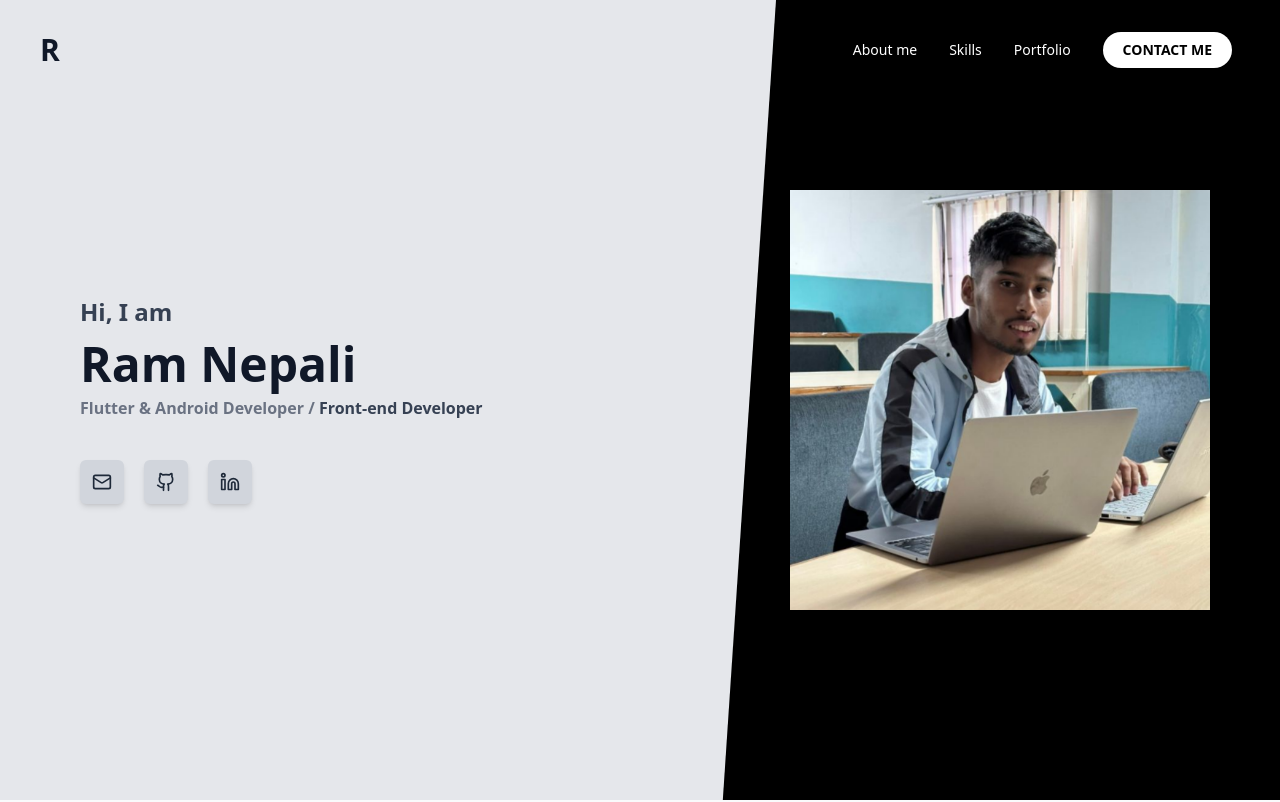
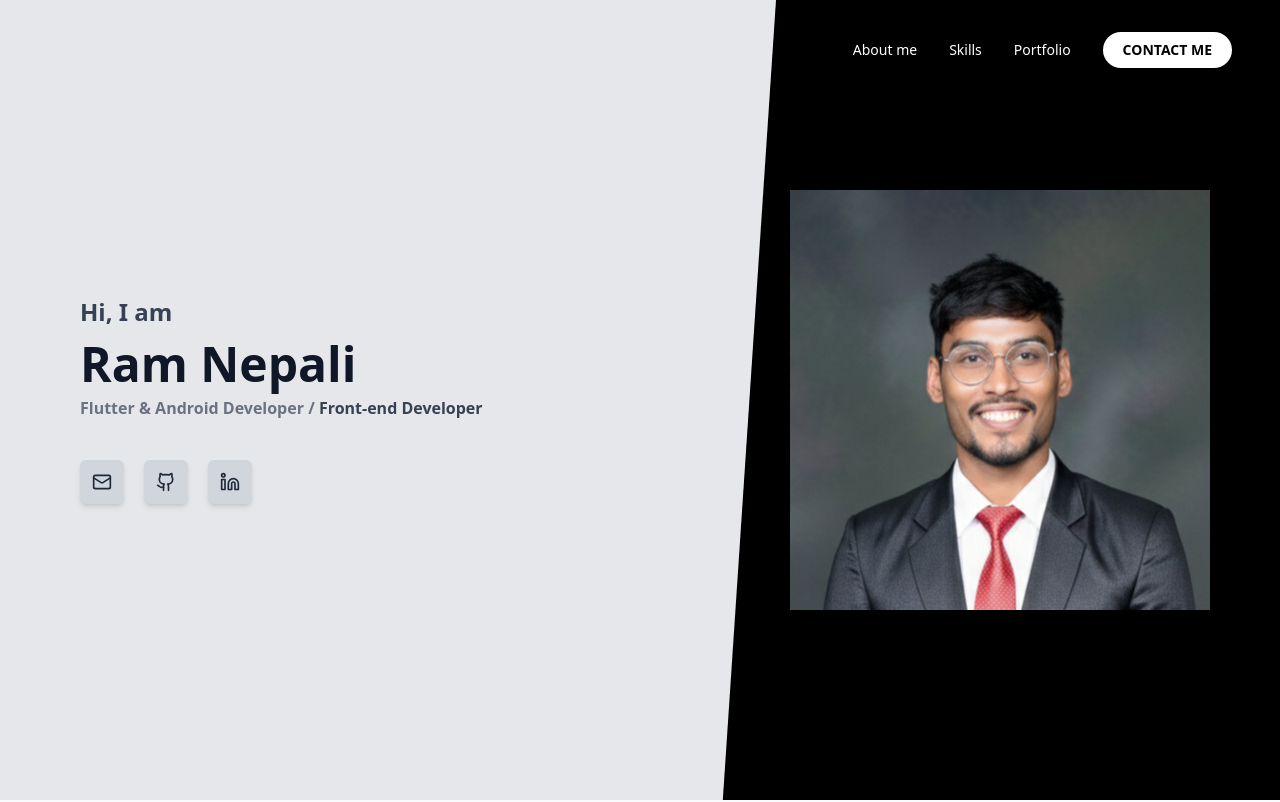
Before and after one commit to RamNP/Ram_Nepali_Portfolio, a React (Vite) app: page / in a window 1280 px wide. Shown: the top 802 px of the page. Built offline with nearby package versions, Linux system fonts and the light colour scheme.

Commit message:
Refactor code structure for improved readability and maintainability

```diff
--- a/src/components/Home.jsx
+++ b/src/components/Home.jsx
@@ -1,6 +1,6 @@
 import React, { useRef } from "react";
 import { Mail, Github, Linkedin } from "lucide-react";
-import profileImage from "../assets/image.png";
+import profileImage from "../assets/Ram_profile.jpg";
 import About from "./About";
 import Skills from "./Skills";
 import Portfolio from "./Portfolio";
@@ -23,9 +23,6 @@ export default function Home() {
         {/* Left Side */}
         <div className="flex-1 bg-gray-200 p-10 md:p-20 flex flex-col justify-center relative z-10">
           {/* Logo */}
-          <div className="absolute top-8 left-10">
-            <div className="text-3xl font-extrabold text-gray-900">R</div>
-          </div>
 
           {/* Intro Text */}
           <div className="max-w-lg mx-auto md:mx-0">
```
Also changed, not shown: src/assets/Ram_profile.jpg (added), src/assets/image.png (deleted).
